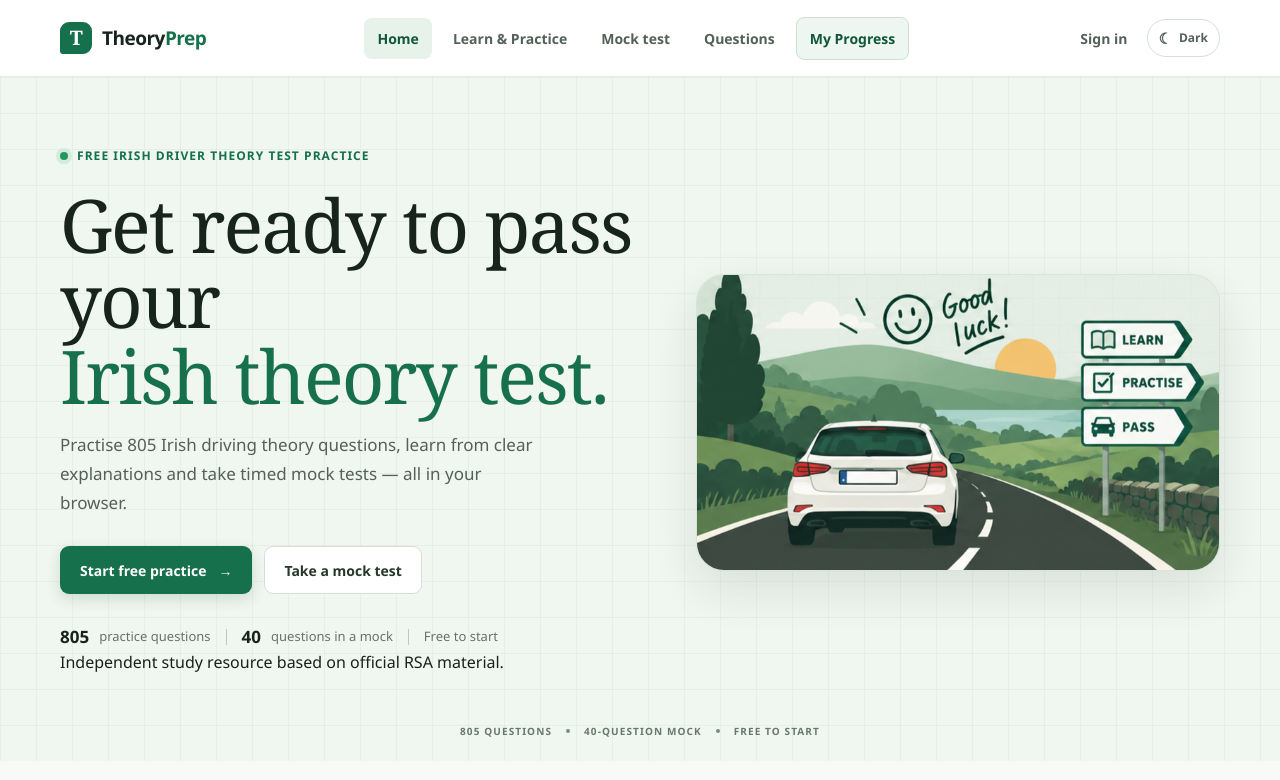
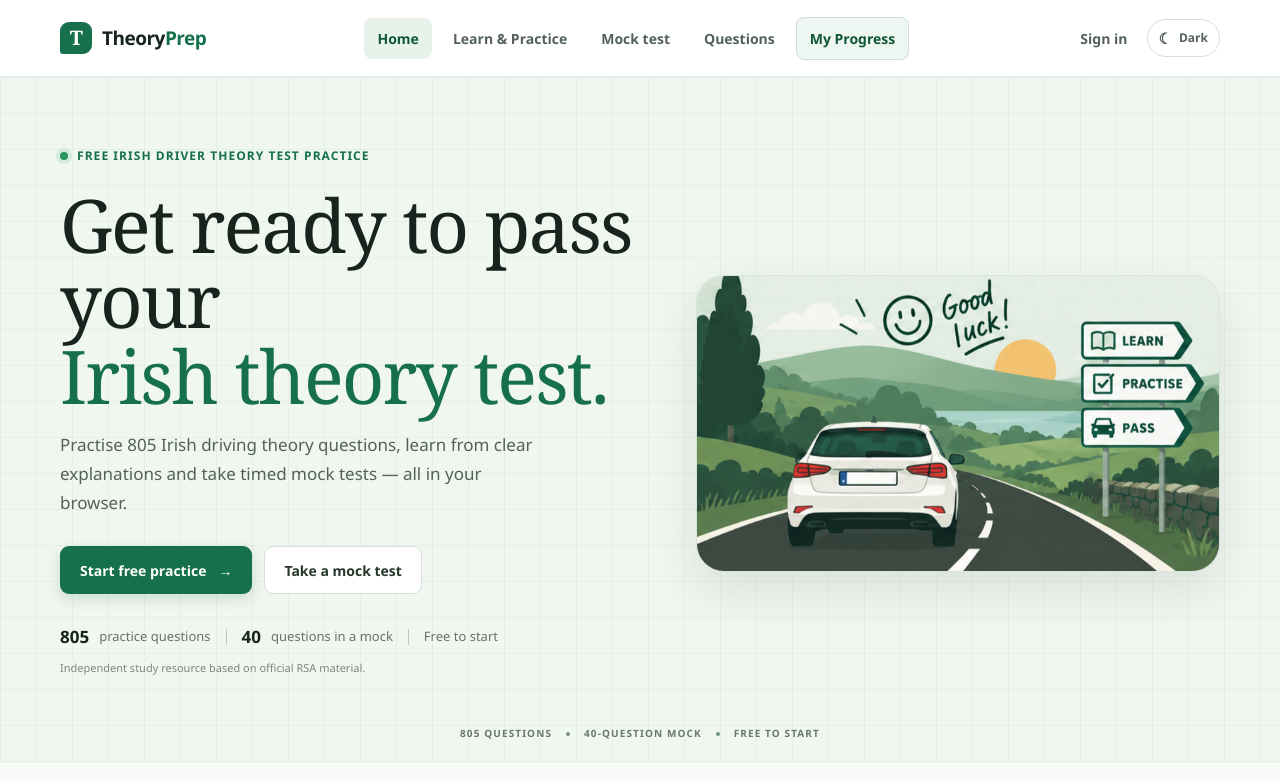
Before and after one commit to cullenry/theory-tester, a Next.js app: page / in a window 1280 px wide. Shown: the top 780 px of the page. Built offline with nearby package versions, Linux system fonts and the light colour scheme; no server answers.

Commit message:
Style homepage trust line

```diff
--- a/src/app/globals.css
+++ b/src/app/globals.css
@@ -51,6 +51,14 @@ button:focus-visible, a:focus-visible, input:focus-visible, select:focus-visible
 .hero-proof { display: flex; align-items: center; gap: 10px; margin-top: 30px; color: #65736a; font-size: 13px; }
 .hero-proof strong { color: var(--ink); font-size: 17px; }
 .proof-separator { width: 1px; height: 16px; margin: 0 5px; background: #bdc9bf; }
+.hero-trust {
+  margin: 10px 0 0;
+  color: #7a877f;
+  font-size: 11px;
+  line-height: 1.5;
+}
+html.dark .hero-trust { color: #aab4ad; }
+
 .road-illustration { position: relative; height: 390px; overflow: hidden; border-radius: 48% 48% 12px 12px; background: #deebdf; }
 .road-sun { position: absolute; top: 34px; right: 68px; width: 92px; height: 92px; border-radius: 50%; background: #f0cb82; }
 .road-hill { position: absolute; width: 125%; height: 200px; border-radius: 50% 50% 0 0; }
```
